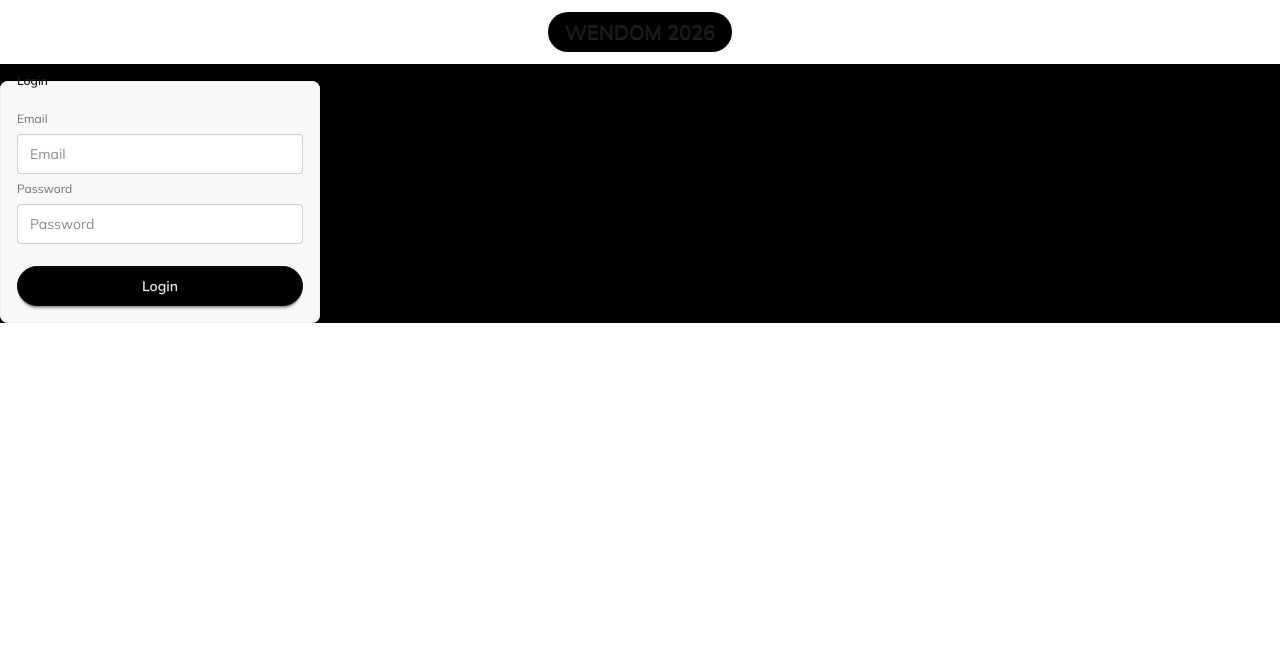
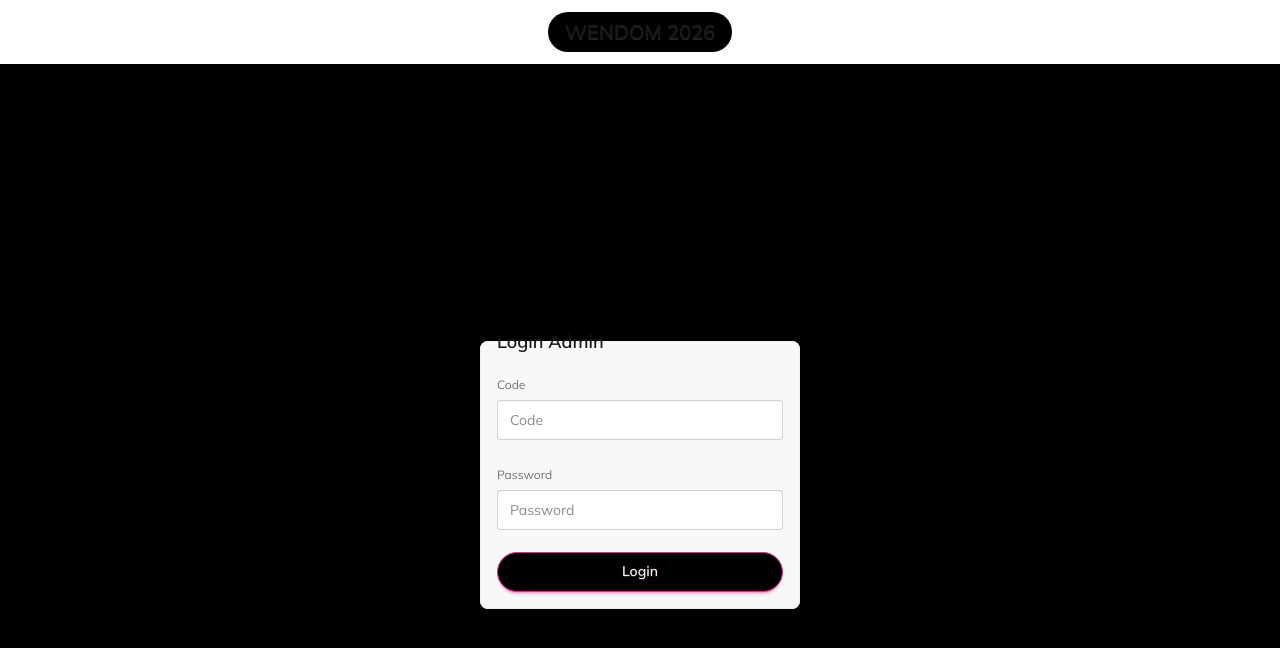
Before and after one commit to Samwise454/wedding-gallery, a React (Vite) app: page /admin in a window 1280 px wide. Shown: the top 648 px of the page. Built offline with nearby package versions, Linux system fonts and the light colour scheme.

Commit message:
Minor update

```diff
--- a/src/App.jsx
+++ b/src/App.jsx
@@ -8,6 +8,8 @@
     import Story from './components/Story';
     import Control from './components/Control';
     import Admin from './components/Admin';
+    import Controladmin from './components/Controladmin';
+    import Controldash from './components/Controldash';
 
     function App() {
       return (
@@ -19,6 +21,8 @@
           <Route path="/story" element={<Story />} />
           <Route path="/control" element={<Control />} />
           <Route path="/admin" element={<Admin />} />
+          <Route path="/Controladmin" element={<Controladmin />} />
+          <Route path="/controldash" element={<Controldash />} />
         </Routes>
       );
     }
--- a/src/components/Admin.jsx
+++ b/src/components/Admin.jsx
@@ -6,17 +6,19 @@ const Admin = () => {
     <div>
       <Nav/>
 
-      <fieldset className="fieldset bg-base-200 border-base-300 rounded-box w-xs border p-4">
-        <legend className="fieldset-legend">Login</legend>
+        <form action="" className='flex items-center justify-center w-full min-h-screen'>
+            <fieldset className="fieldset bg-base-200 border-base-300 rounded-box w-xs border p-4">
+                <legend className="fieldset-legend text-lg">Login Admin</legend>
 
-        <label className="label">Email</label>
-        <input type="email" className="input" placeholder="Email" />
+                <label htmlFor='username' className="label">Code</label>
+                <input type="text" id='username' className="input" placeholder="Code" />
 
-        <label className="label">Password</label>
-        <input type="password" className="input" placeholder="Password" />
+                <label htmlFor='password' className="label mt-5">Password</label>
+                <input type="password" id='password' className="input" placeholder="Password" />
 
-        <button className="btn btn-neutral mt-4">Login</button>
-        </fieldset>
+                <button className="btn btn-secondary mt-4">Login</button>
+            </fieldset>
+        </form>
     </div>
   )
 }
--- a/src/components/Control.jsx
+++ b/src/components/Control.jsx
@@ -1,7 +1,21 @@
-import React from 'react'
-import Nav from './Nav'
+import React, { useState, useEffect } from 'react';
+import { useNavigate, Link } from 'react-router';
+import Nav from './Nav';
+import axios from 'axios';
 
 const Control = () => {
+    const [user, setUser] = useState(localStorage.getItem("wedUser"));//this state will contain user logged in status
+
+    const [userData, setUserData] = useState({
+        username: "",
+        password: ""
+    });
+
+    //we use the useEffect below to check whether user is still logged in and then redirect to dashboard
+    useEffect(() => {
+
+    }, [user]);
+
   return (
     <div>
       <Nav/>
--- /dev/null
+++ b/src/components/Controladmin.jsx
@@ -0,0 +1,14 @@
+import React from 'react'
+import Nav from './Nav'
+
+const Controladmin = () => {
+  return (
+    <div>
+      <Nav/>
+
+
+    </div>
+  )
+}
+
+export default Controladmin
--- /dev/null
+++ b/src/components/Controldash.jsx
@@ -0,0 +1,14 @@
+import React from 'react';
+import Nav from './Nav';
+
+const Controldash = () => {
+  return (
+    <div>
+      <Nav/>
+
+
+    </div>
+  )
+}
+
+export default Controldash
--- a/src/components/Story.jsx
+++ b/src/components/Story.jsx
@@ -13,9 +13,9 @@ const Story = () => {
             <FontAwesomeIcon icon={faArrowLeft} className='absolute z-2 text-yellow-300 top-0 right-0 mt-6 mr-5 animate__animated animate__slideInRight'/>
         </Link>
 
-        <main className="relative min-h-screen w-full bg-[url('/bg4.jpg')] bg-cover bg-center bg-no-repeat">
+        <main className="relative min-h-screen w-full bg-[url('/img5.jpg')] bg-cover bg-center bg-no-repeat">
             {/* Overlay */}
-            <div className="absolute inset-0 bg-black/50"></div>
+            <div className="absolute inset-0 bg-black/60"></div>
 
             <div className='relative z-1 text-center pt-10'>
                 <h2 className='w-full overflow-hidden text-4xl font-bold leading-12'>
@@ -24,7 +24,6 @@ const Story = () => {
                 </h2>
 
                 <p className='mt-2 animate__animated animate__zoomInDown'>
-                    {/* Real moments. Timeless memories. */}
                     <span>
                         Real moments.
                         <span className="text-rotate ml-3">
@@ -38,7 +37,7 @@ const Story = () => {
                 </p>
 
                 <div className='h-118 shadow-sm rounded-xl mx-2 mt-4 overflow-auto animate__animated animate__slideInUp'>
-                    <p className='text-left backdrop-blur-sm p-2'>
+                    <p className='text-justify backdrop-blur-sm p-2'>
                         "Our story didn't start with a movie-moment gaze across a crowded room.
                         It started with [mention a relatable, small detail, e.g., a debate over
                         the best bagel shop or a mutual struggle with a gym locker] in [Year].
```
